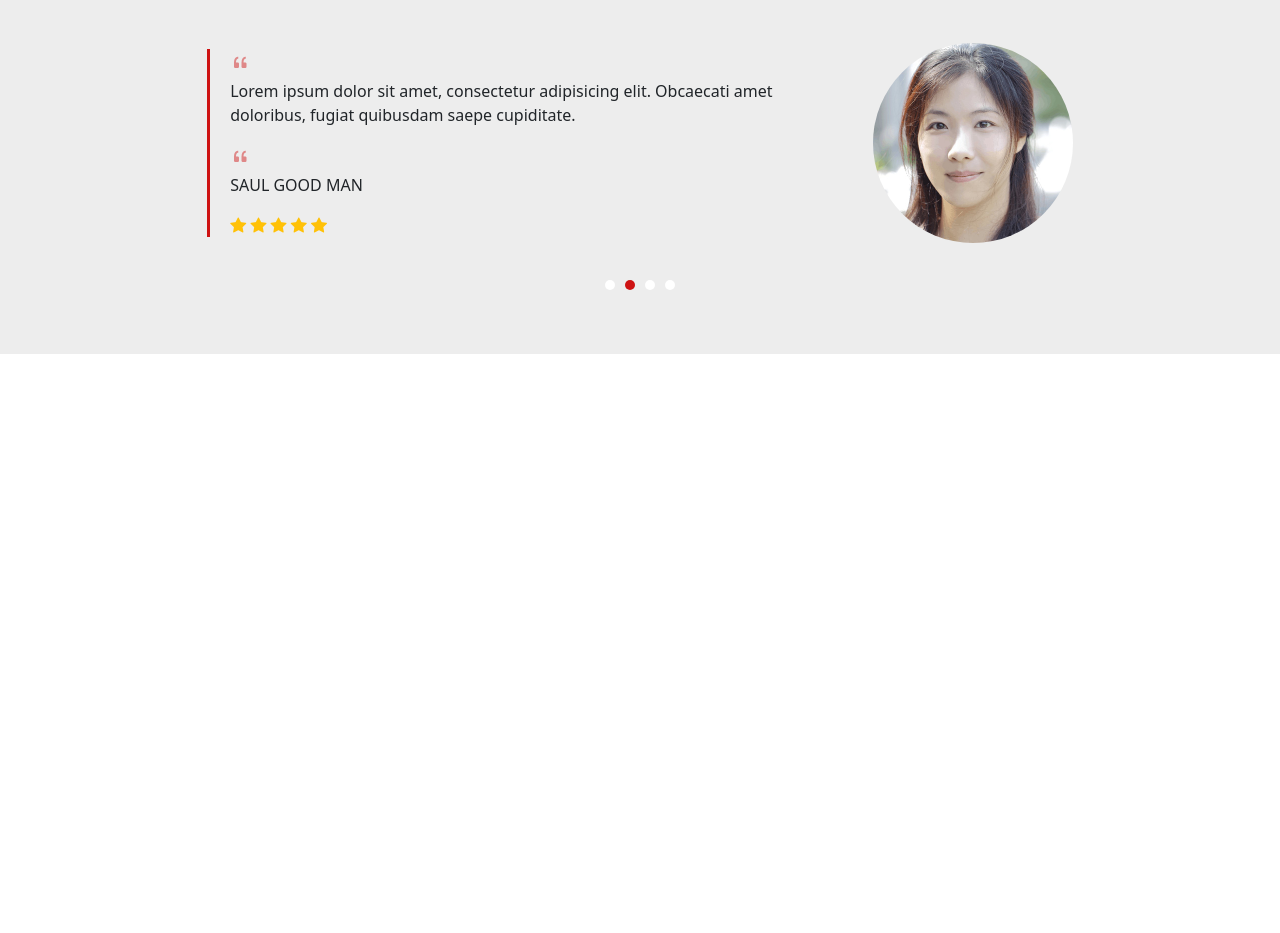
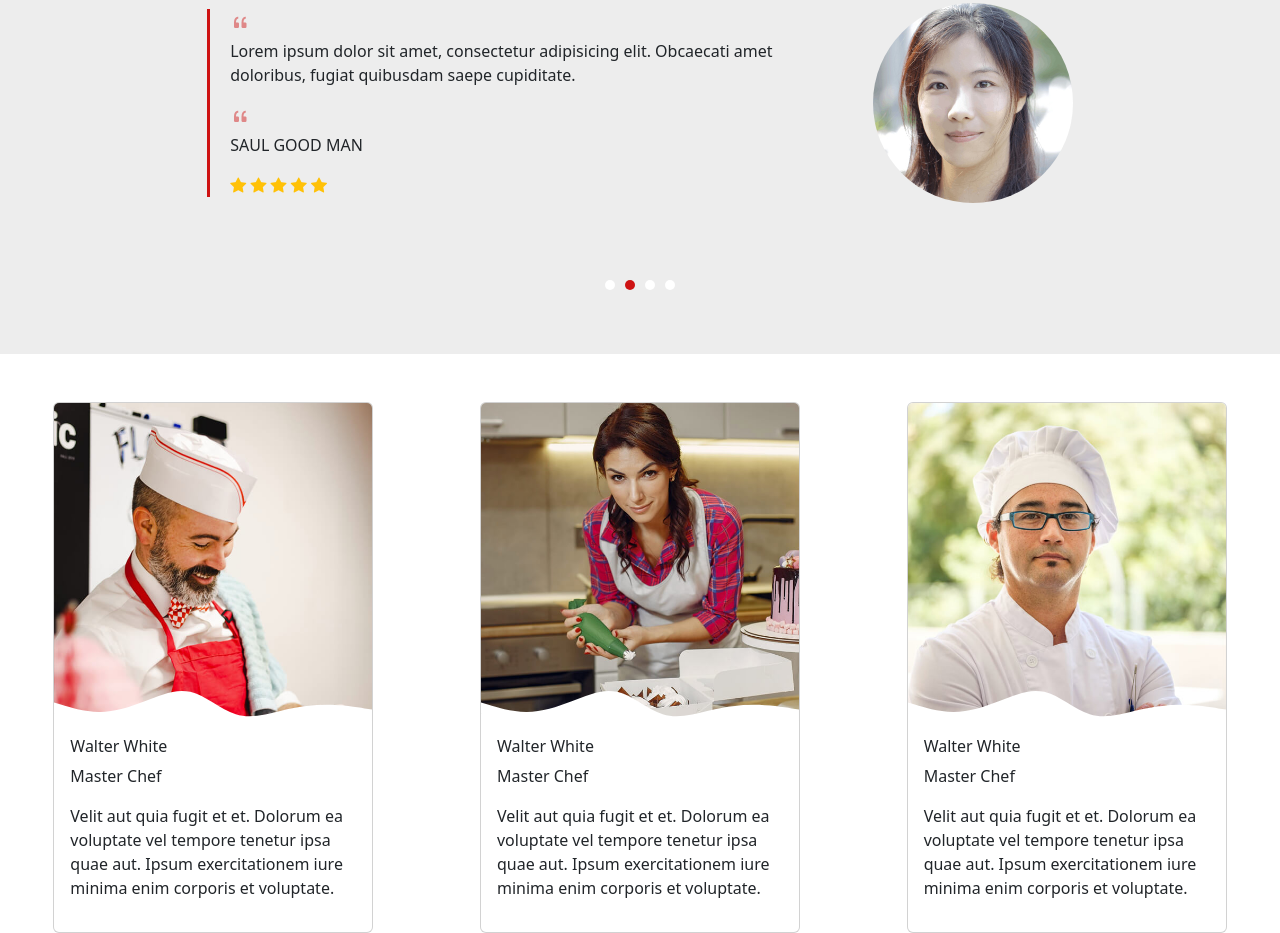
Before and after one commit to Zinebbenabou/JavaScript_DOM_Final_Project_Zineb_BENABOU, a website: page index.html in a window 1280 px wide. Shown: the part 3619-4552 px from the top of the page. Before the commit the page ends 3973 px from the top, so only its background shows below. Drawn offline with nearby package versions, Linux system fonts and the light colour scheme; a web font is replaced by a local one.

Commit message:
chefs part

```diff
--- a/index.html
+++ b/index.html
@@ -277,13 +277,13 @@
     </div>
     <!-- Testemonials -->
     <div class="big-conatiner">
-      <div id="carousel2" autoslide="on" class="carousel-container ">
+      <div id="carousel2" autoslide="on" class="carousel-container">
         <div
-        class="box-title d-flex justify-content-center align-items-center flex-column"
-      >
-        <p>TESTIMONIALS</p>
-        <h3 class="title-about">What Are They Saying About Us</h3>
-      </div>
+          class="box-title d-flex justify-content-center align-items-center flex-column"
+        >
+          <p>TESTIMONIALS</p>
+          <h3 class="title-about">What Are They Saying About Us</h3>
+        </div>
         <div class="carousel">
           <div class="slide">
             <div class="left-caroussel">
@@ -395,6 +395,70 @@
         <button carouselBtn="carousel2" class="next">Next</button>
       </div>
     </div>
+    <!-- chefs -->
+    <div
+      class="container-chef d-flex justify-content-around align-items-center mt-5"
+    >
+      <div class="card" style="width: 20rem">
+        <img
+          src="./public/images/chefs/chefs-1.jpg"
+          class="card-img-top position-relative"
+          alt="..."
+        />
+        <img src="./public/images/team-shape.svg" class=" team-shape  " alt="">
+
+        <div class="card-body">
+          <div>
+            <h6>Walter White</h6>
+            <p>Master Chef</p>
+          </div>
+          <p>
+            Velit aut quia fugit et et. Dolorum ea voluptate vel tempore tenetur
+            ipsa quae aut. Ipsum exercitationem iure minima enim corporis et
+            voluptate.
+          </p>
+        </div>
+      </div>
+      <div class="card" style="width: 20rem">
+        <img
+          src="./public/images/chefs/chefs-2.jpg"
+          class="card-img-top position-relative"
+          alt="..."
+        />
+        <img src="./public/images/team-shape.svg" class=" team-shape  " alt="">
+        <div class="card-body">
+          <div>
+            <h6>Walter White</h6>
+            <p>Master Chef</p>
+          </div>
+          <p>
+            Velit aut quia fugit et et. Dolorum ea voluptate vel tempore tenetur
+            ipsa quae aut. Ipsum exercitationem iure minima enim corporis et
+            voluptate.
+          </p>
+        </div>
+      </div>
+      <div class="card" style="width: 20rem">
+        <img
+          src="./public/images/chefs/chefs-3.jpg"
+          class="card-img-top position-relative"
+          alt="..."
+        />
+        <img src="./public/images/team-shape.svg" class=" team-shape  " alt="">
+
+        <div class="card-body">
+          <div>
+            <h6>Walter White</h6>
+            <p>Master Chef</p>
+          </div>
+          <p>
+            Velit aut quia fugit et et. Dolorum ea voluptate vel tempore tenetur
+            ipsa quae aut. Ipsum exercitationem iure minima enim corporis et
+            voluptate.
+          </p>
+        </div>
+      </div>
+    </div>
 
     <script src="./node_modules/bootstrap/dist/js/bootstrap.bundle.js"></script>
     <script src="./public/js/app.js"></script>
--- a/src/sass/_allmodules.sass
+++ b/src/sass/_allmodules.sass
@@ -1,4 +1,5 @@
 @import ./modules/home/_about
+@import ./modules/home/_chefs
 @import ./modules/home/_chooseUs
 @import ./modules/home/_header
 @import ./modules/home/_herosection
--- /dev/null
+++ b/src/sass/modules/home/_chefs.sass
@@ -0,0 +1,4 @@
+.team-shape
+    position: absolute
+    top: 50%
+    filter: invert(100%)
--- a/src/sass/modules/home/_testimonial.sass
+++ b/src/sass/modules/home/_testimonial.sass
@@ -13,7 +13,7 @@
     display: flex
     justify-content: center
     align-items: center
-    padding-top: 10vh
+    padding-top: 5vh
     gap: 2vw
 
 .left-caroussel
```
Also changed, not shown: public/css/app.css, 1 other file.
